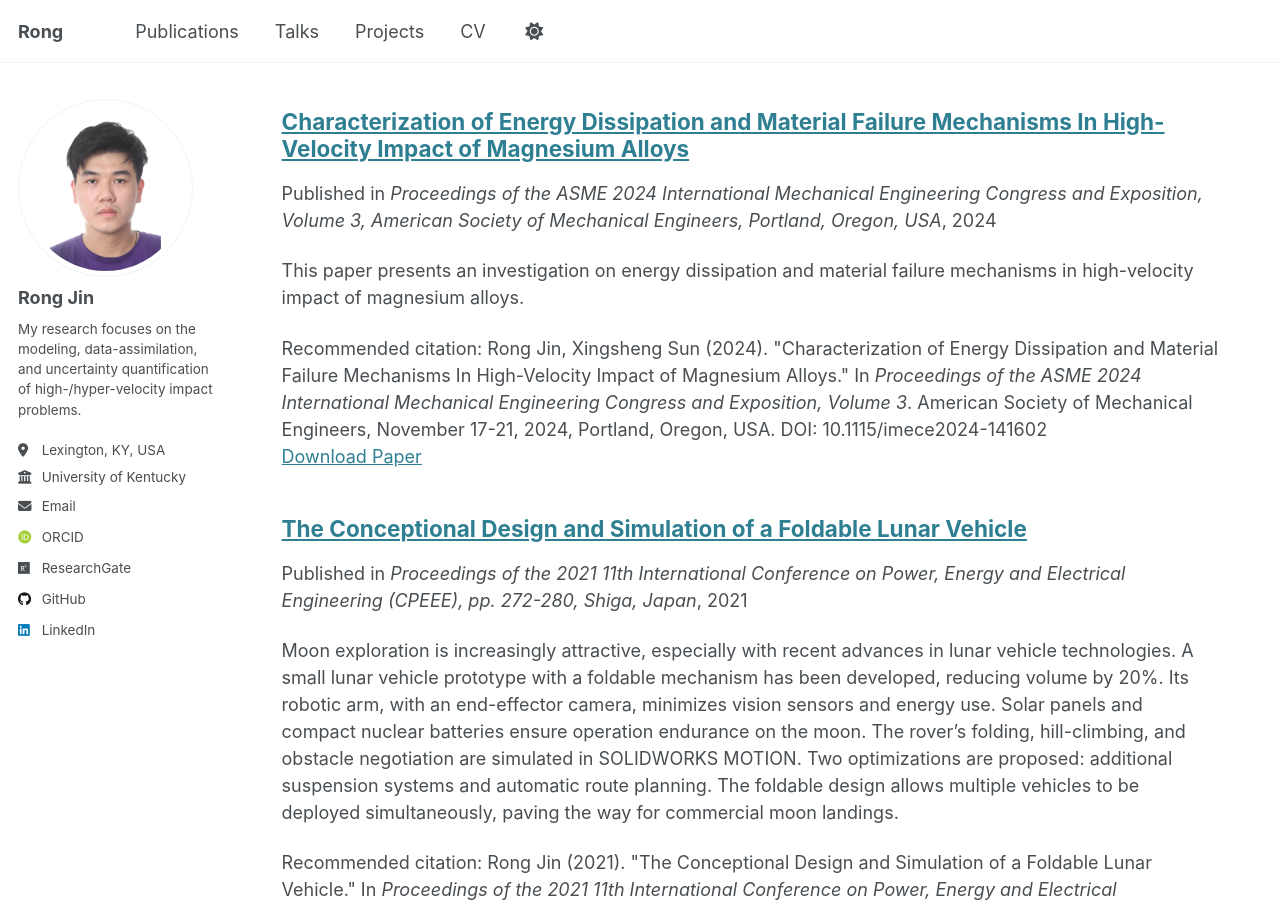
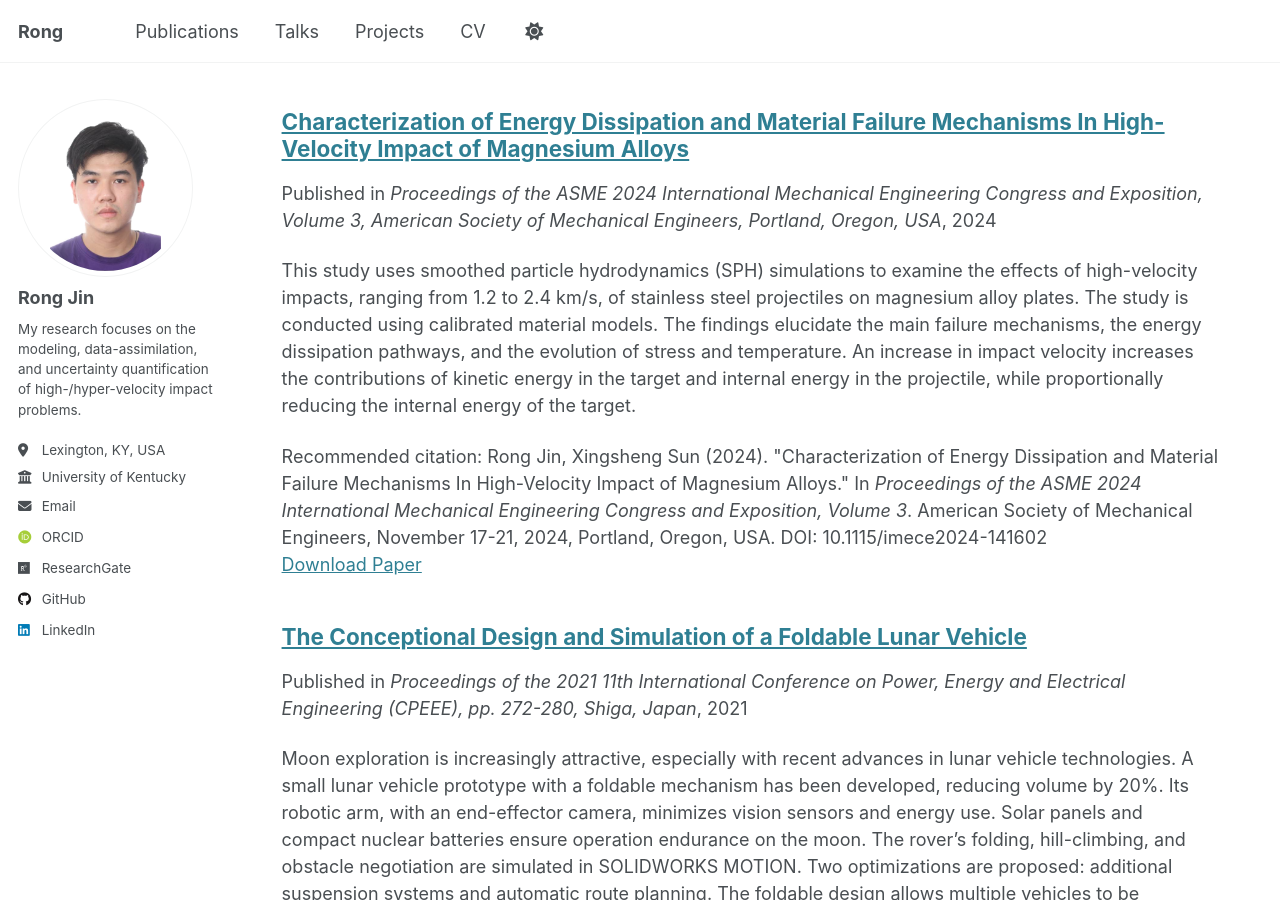
Before and after one commit to rong-jin/rong-jin.github.io, a Jekyll site: the page built from _pages/publications.html, in a window 1280 px wide and 900 px high, scrolled down 707 px. Built offline with Jekyll 4.4.1, drawn with Linux system fonts in a browser that asks for light colours; some web fonts are replaced.

Commit message:
Update 2024-11-17-Characterization-of-Energy-Dissipation-and-Material-Failure-Mechanisms-In-High-Velocity-Impact-of-Magnesium-Alloys.md

```diff
--- a/_publications/2024-11-17-Characterization-of-Energy-Dissipation-and-Material-Failure-Mechanisms-In-High-Velocity-Impact-of-Magnesium-Alloys.md
+++ b/_publications/2024-11-17-Characterization-of-Energy-Dissipation-and-Material-Failure-Mechanisms-In-High-Velocity-Impact-of-Magnesium-Alloys.md
@@ -3,7 +3,7 @@ title: "Characterization of Energy Dissipation and Material Failure Mechanisms I
 collection: publications
 category: conferences
 permalink: /publication/2024-11-17-characterization-energy-dissipation-mg-alloys
-excerpt: "This paper presents an investigation on energy dissipation and material failure mechanisms in high-velocity impact of magnesium alloys."
+excerpt: "This study uses smoothed particle hydrodynamics (SPH) simulations to examine the effects of high-velocity impacts, ranging from 1.2 to 2.4 km/s, of stainless steel projectiles on magnesium alloy plates. The study is conducted using calibrated material models. The findings elucidate the main failure mechanisms, the energy dissipation pathways, and the evolution of stress and temperature. An increase in impact velocity increases the contributions of kinetic energy in the target and internal energy in the projectile, while proportionally reducing the internal energy of the target."
 date: 2024-11-17
 venue: "Proceedings of the ASME 2024 International Mechanical Engineering Congress and Exposition, Volume 3, American Society of Mechanical Engineers, Portland, Oregon, USA"
 paperurl: "https://doi.org/10.1115/imece2024-141602"
```
